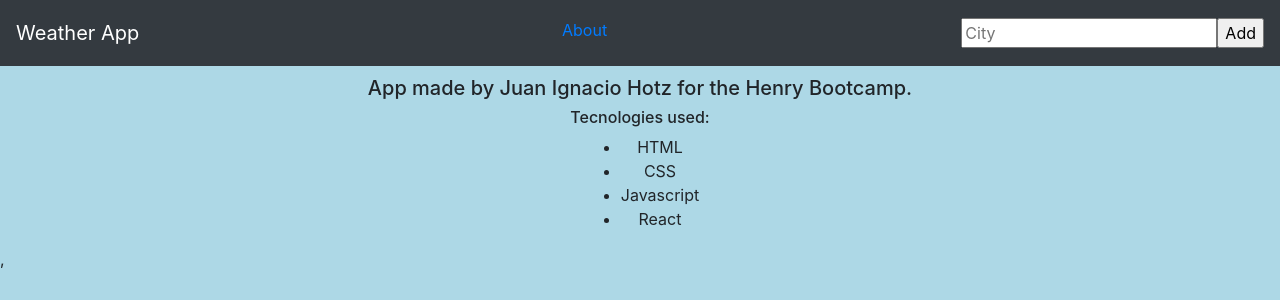
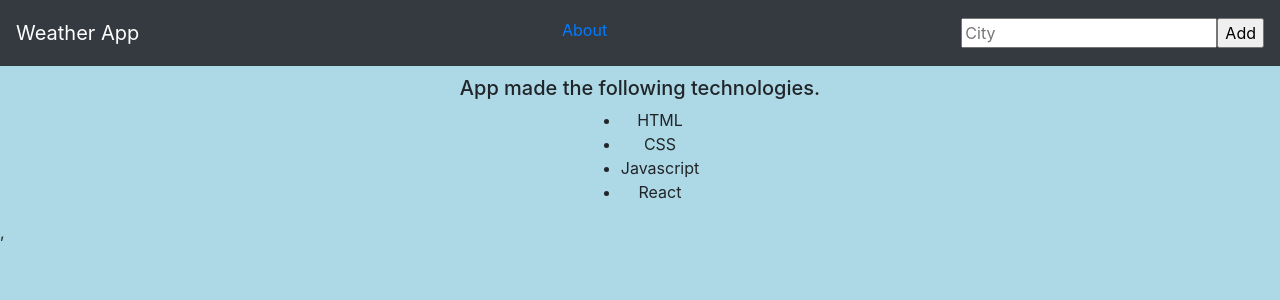
Before and after one commit to NachoHotz/weather-app, a React (Create React App) app: page /about in a window 1280 px wide. Shown: the top 300 px of the page. Built offline with nearby package versions, Linux system fonts and the light colour scheme.

Commit message:
Update About component

```diff
--- a/src/components/About.jsx
+++ b/src/components/About.jsx
@@ -3,8 +3,7 @@ import "./styles/About.css";
 
 export default function About() {
   return <div id="container">
-        <h5>App made by Juan Ignacio Hotz for the Henry Bootcamp.</h5>
-        <h6>Tecnologies used:</h6>
+        <h5>App made the following technologies.</h5>
         <ul>
             <li>HTML</li>
             <li>CSS</li>
```
